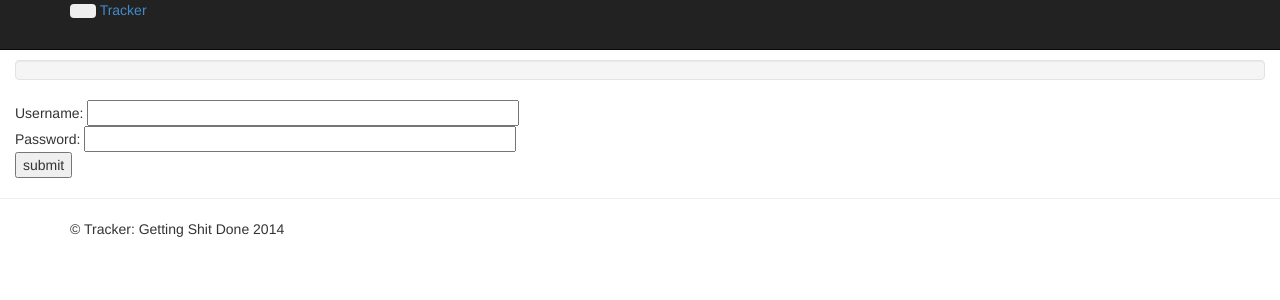
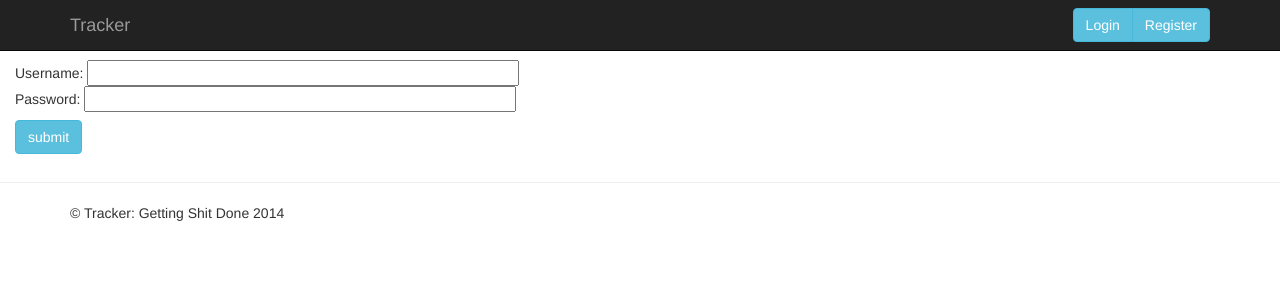
Before and after one commit to levvism/tracker, a Django app: template code/tracker_project/templates/webapp/login.html in a window 1280 px wide. Shown: the top 300 px of the page. Run offline with Django 3.2, Linux system fonts and the light colour scheme; the template is opened without the code that fills it, so the values that code supplies are empty; some libraries are stand-ins or nearby versions.

Commit message:
Fixed bootstrap, changed nav bar, added styled buttons, added empty project page as well as view to handle that page.

```diff
--- a/code/tracker_project/templates/webapp/base.html
+++ b/code/tracker_project/templates/webapp/base.html
@@ -7,10 +7,7 @@
     <head>
 
     		<!--bootstrap-->
-			<link rel="stylesheet" type="text/css" href="{% static 'css/bootstrap.css' %}">
-        	<link href="{% static 'css/bootstrap-fluid-adj.css' %}" rel="stylesheet">
-    		<link href="{% static 'css/bootstrap.min.css'% }" type="text/css" rel="stylesheet" media="screen">
-    		<link href="{% static 'css/bootstrap-responsive.css' %}" rel="stylesheet">
+			<link href="{% static "css/bootstrap.min.css" %}" rel="stylesheet">
 
 
         	<title>Tracker - {% block title %}title block{% endblock %}</title>
@@ -45,7 +42,7 @@
 			<p>&copy; Tracker: Getting Shit Done 2014</p>
 		</div>
 	</footer>
+			<script src="http://netdna.bootstrapcdn.com/bootstrap/3.1.1/js/bootstrap.min.js"></script>
     		<script src="{% static 'js/jquery-2.1.0.js' %}"></script>
-    		<script src="{% static 'js/bootstrap.min.js' %}"></script>
     </body>
 </html>
--- a/code/tracker_project/templates/webapp/index.html
+++ b/code/tracker_project/templates/webapp/index.html
@@ -4,12 +4,12 @@
 
 {% block body_block %}
 <div class="hero-unit">
-        	{% if user.is_authenticated %}
+        {% if user.is_authenticated %}
 		<h1>Tracker says... hello {{ user.username }}!</h1>
 		{% else %}
 		<h1>Tracker says... hello world!</h1>
 		{% endif %}
-
+		<a href="/webapp/newproject/" class="btn btn-info navbar-btn">New Project</a>
 </div>
 
 {% endblock %}
--- a/code/tracker_project/templates/webapp/login.html
+++ b/code/tracker_project/templates/webapp/login.html
@@ -11,7 +11,7 @@
             Password: <input type="password" name="password" value="" size="50" />
             <br />
 
-            <input type="submit" value="submit" />
+            <input type="submit" class="btn btn-info navbar-btn" value="submit" />
         </form>
 </div>
 {% endblock %}
--- a/code/tracker_project/templates/webapp/nav_menu.html
+++ b/code/tracker_project/templates/webapp/nav_menu.html
@@ -1,29 +1,27 @@
-<div class="navbar navbar-inverse navbar-fixed-top">
-   	<div class="navbar-inner">
+<div class="navbar navbar-inverse navbar-fixed-top" role="navigation">
 	<div class="container">
-           <button type="button" class="btn btn-navbar" data-toggle="collapse" data-target=".nav-collapse">
+		<div class="navbar-header">
+		  <button type="button" class="navbar-toggle" data-toggle="collapse" data-target=".navbar-collapse">
+			<span class="sr-only">Toggle navigation</span>
 			<span class="icon-bar"></span>
 			<span class="icon-bar"></span>
 			<span class="icon-bar"></span>
 		  </button>
-           <a class="brand" href="/webapp/">Tracker</a>
-
-           <div class="nav-collapse collapse">
-               <ul class="nav pull-right">
-                   {% if user.is_authenticated %}
-                    <li class="navbar-text">Welcome, {{ user.username }}!</li>
-                    <li><a href="/webapp/logout/">Logout</a></li>
+		  <a class="navbar-brand" href="/webapp/">Tracker</a>
+		</div>
+		{% if not user.is_authenticated %}
+		<div class="navbar-collapse collapse">
+			<div class="btn-group navbar-right">
+				<a href="/webapp/login/" class="btn btn-info navbar-btn">Login <i class="icon-white icon-circle-arrow-right"></i></a>
+				<a href="/webapp/register/" class="btn btn-info navbar-btn">Register</a>
+			</div>
+		</div><!--/.navbar-collapse -->
 		{% else %}
-                    <li><a href="/webapp/register/">Register</a></li>
-                    <li><a href="/webapp/login/">Login</a></li>
+		<div class="navbar-collapse collapse">
+			Welcome, {{ user.username }}!
+			<a href="/webapp/logout/" class="btn btn-info navbar-btn navbar-right">Log out</a>
+			<a href="/webapp/about/" class="btn btn-info navbar-btn navbar-right">About</a>
+		</div><!--/.navbar-collapse -->
 		{% endif %}
-               </ul>
-               <ul class="nav">
-
-                   <li><a href="/webapp/about/">About</a></li>
-               </ul>
-           </div>
-           <!--/.nav-collapse -->
 	</div>
 </div>
-</div>
--- a/code/tracker_project/templates/webapp/register.html
+++ b/code/tracker_project/templates/webapp/register.html
@@ -22,7 +22,7 @@
             {{ profile_form.as_p }}
 
             <!-- Provide a button to click to submit the form. -->
-            <input type="submit" name="submit" value="Register" />
+            <input type="submit" name="submit" class="btn btn-info navbar-btn" value="Register" />
         </form>
         {% endif %}
 
--- a/code/tracker_project/tracker_project/settings.py
+++ b/code/tracker_project/tracker_project/settings.py
@@ -16,7 +16,7 @@
 TEMPLATE_DEBUG = DEBUG
 
 ADMINS = (
-    # ('Your Name', 'your_email@example.com'),
+    ('antonbelev', 'belevanton@gmail.com'),
 )
 
 MANAGERS = ADMINS
--- a/code/tracker_project/webapp/urls.py
+++ b/code/tracker_project/webapp/urls.py
@@ -7,5 +7,6 @@
         url(r'^register/$', views.register, name='register'),
         url(r'^login/$', views.user_login, name='login'),
         url(r'^logout/$', views.user_logout, name='logout'),
+        url(r'^newproject/$', views.new_project, name='newproject'),
 
 )
--- a/code/tracker_project/webapp/views.py
+++ b/code/tracker_project/webapp/views.py
@@ -122,7 +122,6 @@
 
 
 
-
 # Only allow logged in users to logout - add the @login_required decorator!
 @login_required
 def user_logout(request):
@@ -131,3 +130,8 @@
 
     # Take the user back to the homepage.
     return HttpResponseRedirect('/webapp/')
+
+def new_project(request):
+    context = RequestContext(request)
+
+    return render_to_response('webapp/create_project.html', {}, context)
```
Also changed, not shown: code/tracker_project/templates/webapp/create_project.html (added, +9 -0 lines), code/tracker_project/webapp.db, 4 other files. Lines whose indentation alone changed are shown as unchanged.
